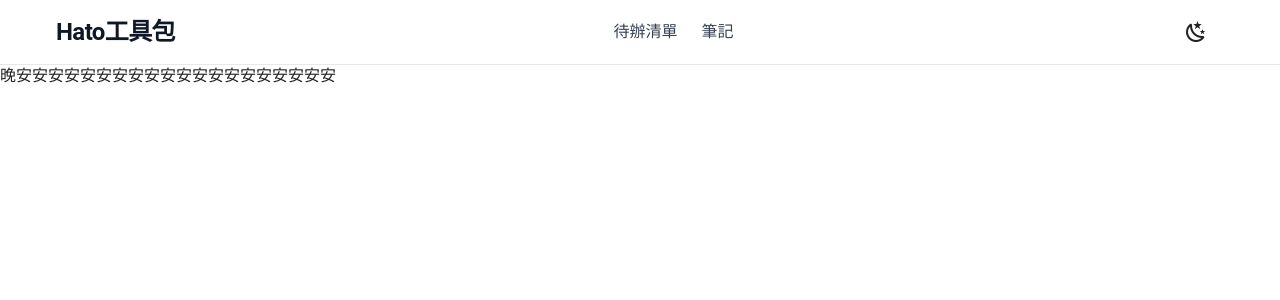
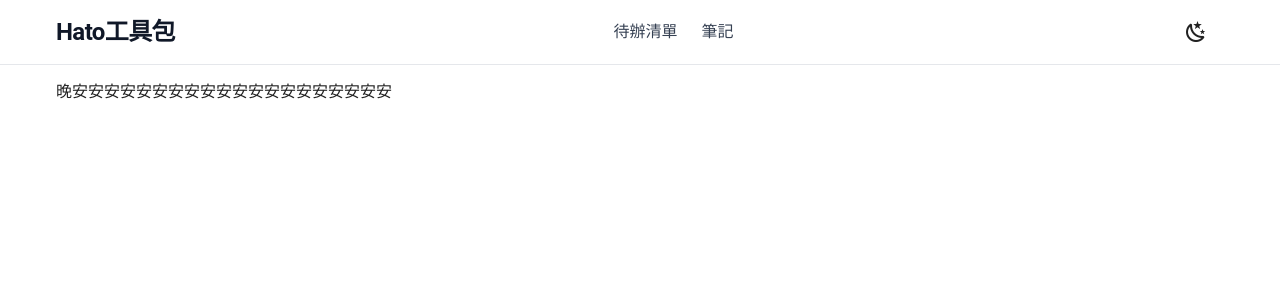
Before and after one commit to chiupinchun/tools, a Vue app: page / in a window 1280 px wide. Shown: the top 300 px of the page. Built offline with nearby package versions, Linux system fonts and the light colour scheme.

Commit message:
style: all pages wrapped in v-container

```diff
--- a/src/App.vue
+++ b/src/App.vue
@@ -19,7 +19,9 @@ watch(
     <Header />
 
     <v-main>
-      <RouterView />
+      <v-container>
+        <RouterView />
+      </v-container>
     </v-main>
   </v-app>
 </template>
--- a/src/views/Todo.vue
+++ b/src/views/Todo.vue
@@ -118,7 +118,6 @@ const onDragEnd = () => {
 </script>
 
 <template>
-  <v-container>
   <div
     class="bg-gradient-to-r from-blue-600 to-primary rounded-lg p-6 mb-8 shadow text-white"
   >
@@ -138,7 +137,6 @@ const onDragEnd = () => {
       <TodoItem :todo="todoItem" @delete="onDeleteItem" @edit="onEditItem" />
     </template>
   </TodoList>
-  </v-container>
 
   <!-- 表單 Dialog -->
   <v-dialog v-model="isFormShow" max-width="500">
```
Lines whose indentation alone changed are shown as unchanged.
